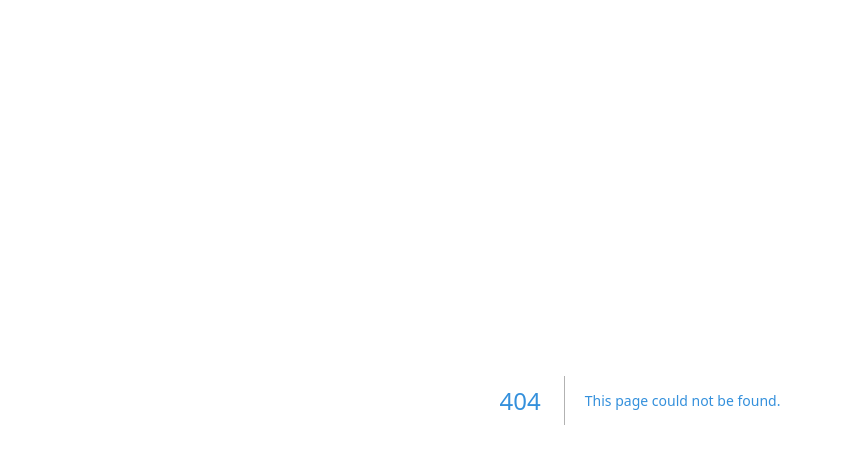
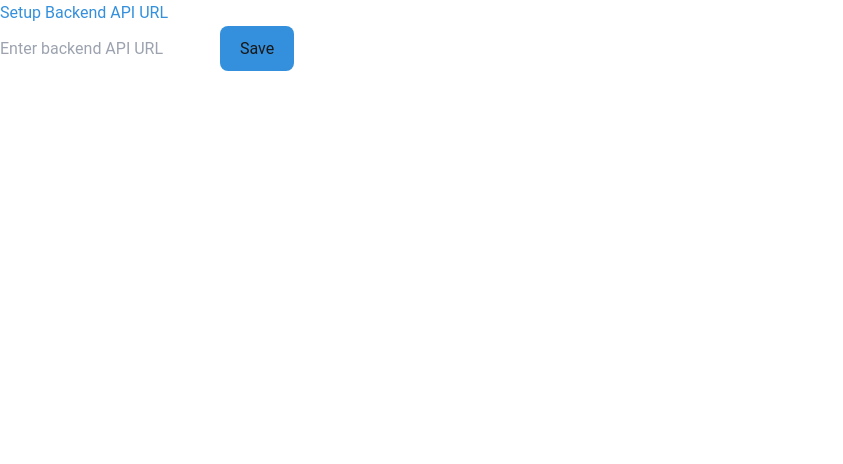
Before and after one commit to rohanbatrain/second_brain_database_react_frontend, a Next.js app: page /setup in a window 1280 px wide. Before the commit this address had no page. Shown: the top 464 px of the page, without its empty margins (0-843 px from the left). Built offline with nearby package versions, Linux system fonts and the light colour scheme.

Commit message:
Add setup page for backend API URL and save is_admin to local storage on login

```diff
--- a/src/app/auth/login/page.tsx
+++ b/src/app/auth/login/page.tsx
@@ -56,6 +56,7 @@ export default function Login() {
                 const data = await response.json();
                 setSuccess("Login successful! Redirecting to dashboard...");
                 localStorage.setItem("Token", data.token);
+                localStorage.setItem("is_admin", data.is_admin); // Save is_admin to local storage
                 setFormData({ email: "", password: "" });
 
                 setRedirecting(true);
--- /dev/null
+++ b/src/app/setup/page.tsx
@@ -0,0 +1,26 @@
+"use client"
+import React, { useState } from 'react';
+
+const SetupPage: React.FC = () => {
+    const [apiUrl, setApiUrl] = useState<string>('');
+
+    const handleSave = () => {
+        localStorage.setItem('backend_api', apiUrl);
+        alert('API URL saved successfully!');
+    };
+
+    return (
+        <div>
+            <h1>Setup Backend API URL</h1>
+            <input
+                type="text"
+                value={apiUrl}
+                onChange={(e) => setApiUrl(e.target.value)}
+                placeholder="Enter backend API URL"
+            />
+            <button onClick={handleSave}>Save</button>
+        </div>
+    );
+};
+
+export default SetupPage;
```
